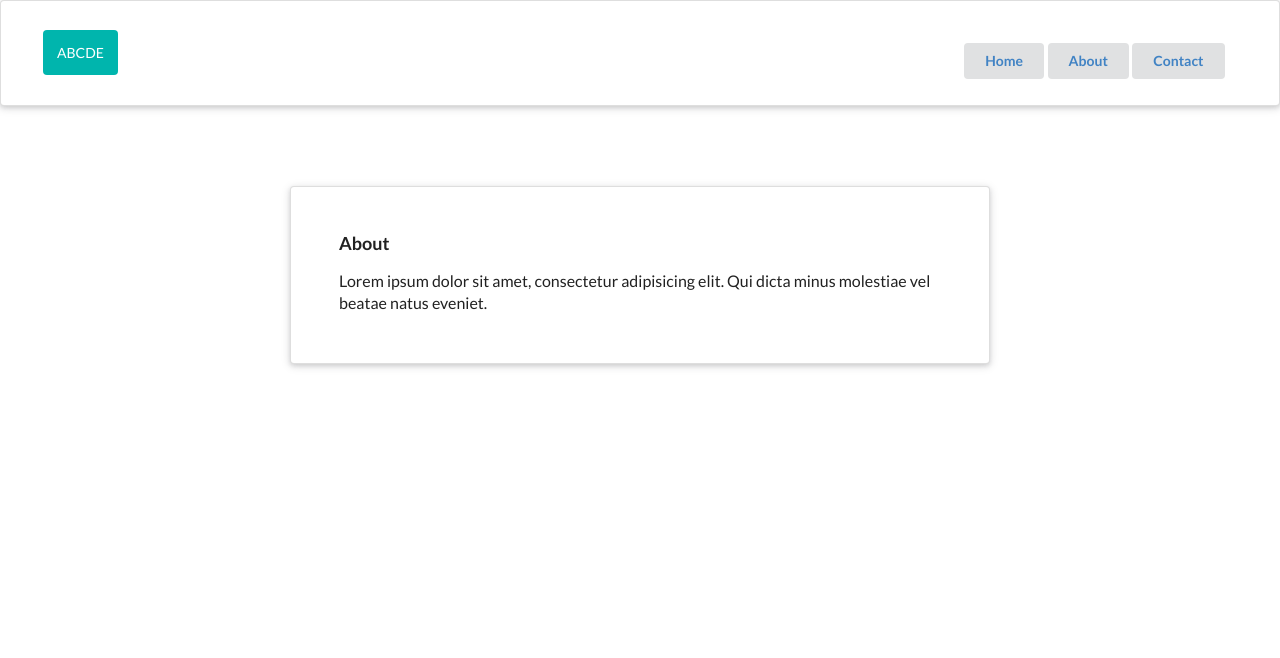
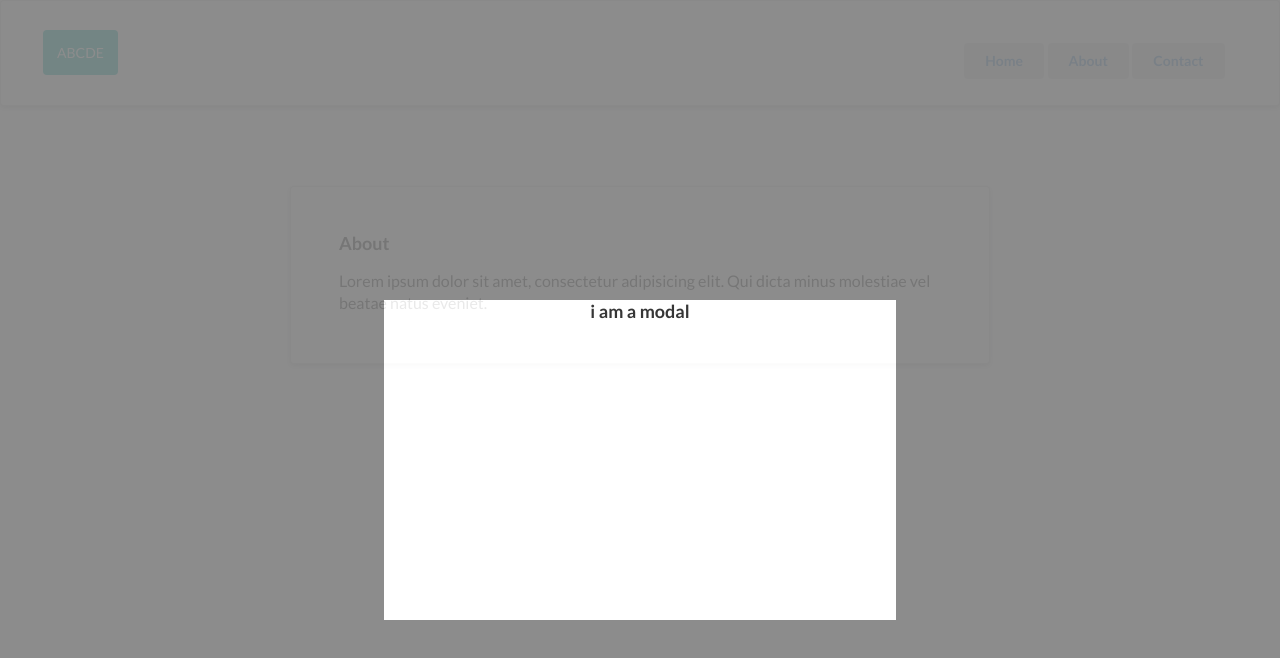
Before and after one commit to PrzemoAL13/react-router-app, a React (Create React App) app: page /about in a window 1280 px wide. Shown: the top 658 px of the page. Built offline with nearby package versions, Linux system fonts and the light colour scheme.

Commit message:
simple modal window in about card

```diff
--- a/src/App.js
+++ b/src/App.js
@@ -1,9 +1,11 @@
 import React from "react";
 import Navbar from "./components/Navbar";
 import { BrowserRouter as Router, Routes, Route } from "react-router-dom";
+
 import Home from "./components/Home";
 import About from "./components/About";
 import Contact from "./components/Contact";
+import Card from "./components/Card";
 
 function App() {
 	return (
@@ -14,6 +16,7 @@ function App() {
 					<Route exact path='/' element={<Home />} />
 					<Route path='/about' element={<About />} />
 					<Route path='/contact' element={<Contact />} />
+					<Route path='/card/:us' element={<Card />} />
 				</Routes>
 			</div>
 		</Router>
--- a/src/components/About.js
+++ b/src/components/About.js
@@ -1,7 +1,14 @@
 import React from "react";
+import "./modal.css";
 
 const About = () => {
 	return (
+		<div>
+			<div className='modal'>
+				<div className='modal-content'>
+					<h3>i am a modal</h3>
+				</div>
+			</div>
 			<div
 				className='ui raised very padded text container segment'
 				style={{ marginTop: "80px" }}>
@@ -11,6 +18,7 @@ const About = () => {
 					minus molestiae vel beatae natus eveniet.
 				</p>
 			</div>
+		</div>
 	);
 };
 
--- /dev/null
+++ b/src/components/Card.js
@@ -0,0 +1,25 @@
+import React from "react";
+
+class Card extends React.Component {
+	// user = { user: "" };
+
+	// componentDidMount() {
+	// 	// let user = this.props.match.params.user;
+	// 	let user = this.props.match;
+	// 	console.log(this.props.match);
+	// 	// this.setState({ user: user });
+	// }
+
+	render() {
+		// const { user } = this.state;
+		return (
+			<div
+				className='ui raised very padded text container segment'
+				style={{ marginTop: "80px" }}>
+				<h3 className='ui header'>Card</h3>
+			</div>
+		);
+	}
+}
+
+export default Card;
--- /dev/null
+++ b/src/components/modal.css
@@ -0,0 +1,18 @@
+.modal {
+	height: 100%;
+	width: 100%;
+	position: fixed;
+	top: 0;
+	left: 0;
+	opacity: 0.9;
+	background-color: grey;
+	z-index: 100;
+}
+
+.modal-content {
+	background-color: white;
+	margin: 300px auto;
+	height: 40%;
+	width: 40%;
+	text-align: center;
+}
```
Lines whose indentation alone changed are shown as unchanged.
